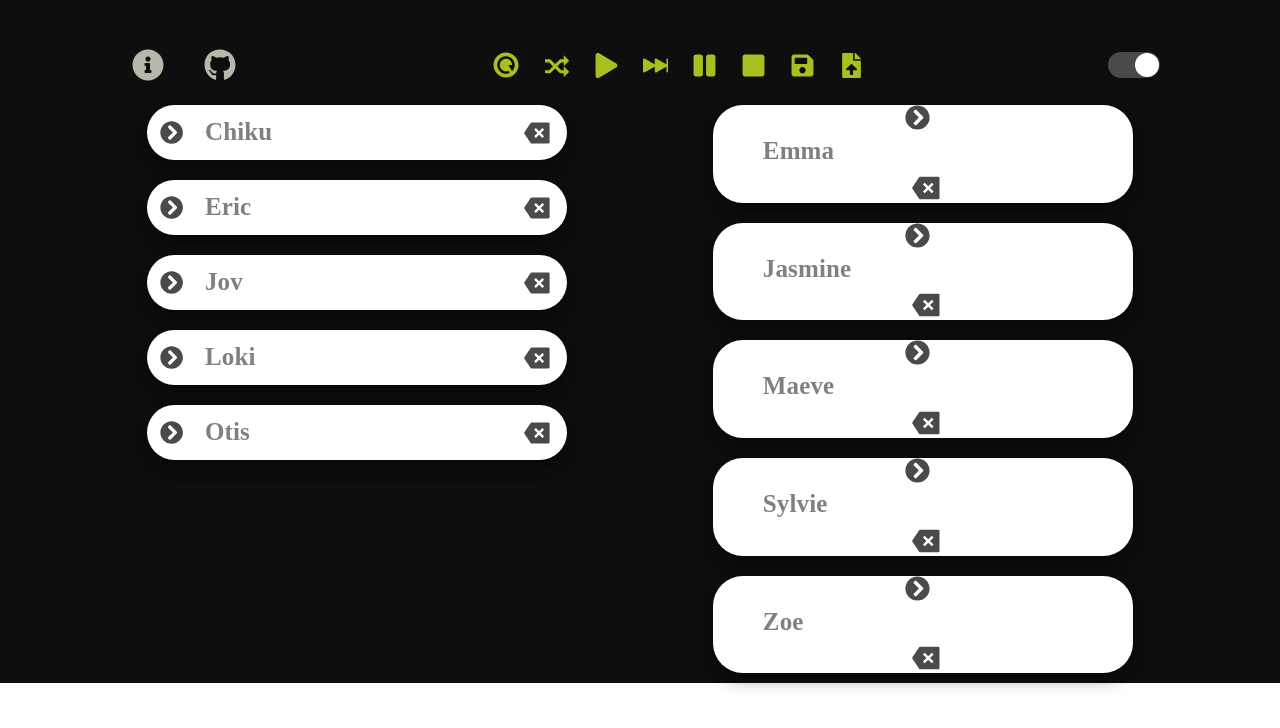
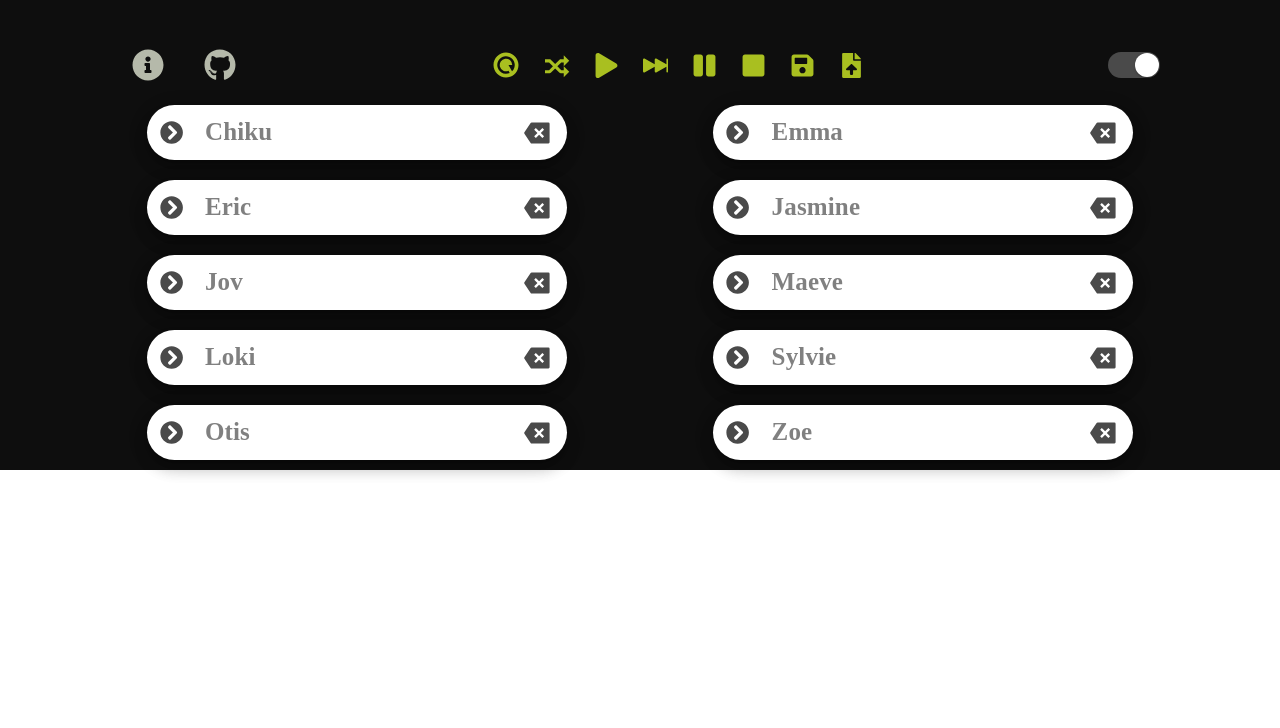
Before and after one commit to Eric761/stable-matching-algo-viz, a React (Create React App) app: page / in a window 1280 px wide. Shown: the top 728 px of the page. Built offline with nearby package versions, Linux system fonts and the light colour scheme; a web font is replaced by a local one.

Commit message:
femalelist preference added

```diff
--- a/src/components/MainList/FemaleList/FemaleList.js
+++ b/src/components/MainList/FemaleList/FemaleList.js
@@ -2,22 +2,34 @@ import React, { useState } from "react";
 import {
   LeftContainer,
   StyledPaper,
+  List,
+  PreferenceList,
+  ListItem,
   StyledInput,
   StyledFaChevronCircleRight,
   StyledFaChevronCircleDown,
   StyledRiDeleteBack2Fill,
+  StyledMdDragHandle,
 } from "../MainListElements";
 import { defaultArrangement } from "../../helper/arrangement";
 
-let femaleConfig = defaultArrangement.female.map((elem) => {
-  return elem.name;
+// let femaleConfig = defaultArrangement.female.map((elem) => {
+//   return elem.name;
+// });
+let obj = defaultArrangement.female.map((elem) => {
+  return { name: elem.name, preferences: elem.preferences, toggle: false };
 });
 
 const FemaleList = () => {
-  const [right, setRight] = useState(true);
-  const [femaleArr, setFemaleArr] = useState(femaleConfig);
-  const toggle = () => {
-    setRight(!right);
+  console.log(obj);
+  const [femaleArr, setFemaleArr] = useState(obj);
+
+  const toggle = (ind) => {
+    console.log(ind);
+    let ar = [...femaleArr];
+    let temp = ar[ind].toggle;
+    ar[ind].toggle = !temp;
+    setFemaleArr(ar);
   };
   console.log(femaleArr);
 
@@ -29,26 +41,36 @@ const FemaleList = () => {
     ar[ind] = event.target.value;
     setFemaleArr(ar);
   };
-
   return (
     <LeftContainer>
       {femaleArr.map((elem, index) => {
         return (
           <StyledPaper elevation={10} key={index}>
-            {right ? (
-              <StyledFaChevronCircleRight onClick={toggle} />
+            <List flag={elem.toggle}>
+              {!elem.toggle ? (
+                <StyledFaChevronCircleRight onClick={() => toggle(index)} />
               ) : (
-              <StyledFaChevronCircleDown onClick={toggle} />
+                <StyledFaChevronCircleDown onClick={() => toggle(index)} />
               )}
               <StyledInput
                 autoComplete="off"
                 placeholder="Enter name"
                 spellCheck="false"
-              value={elem}
+                value={elem.name}
                 onChange={handleNameChange}
                 id={index}
               />
               <StyledRiDeleteBack2Fill />
+            </List>
+            {elem.toggle &&
+              elem.preferences.map((pref, ind) => {
+                return (
+                  <PreferenceList ind={ind} len={elem.preferences.length}>
+                    <StyledMdDragHandle />
+                    <ListItem>{pref}</ListItem>
+                  </PreferenceList>
+                );
+              })}
           </StyledPaper>
         );
       })}
```
Lines whose indentation alone changed are shown as unchanged.
